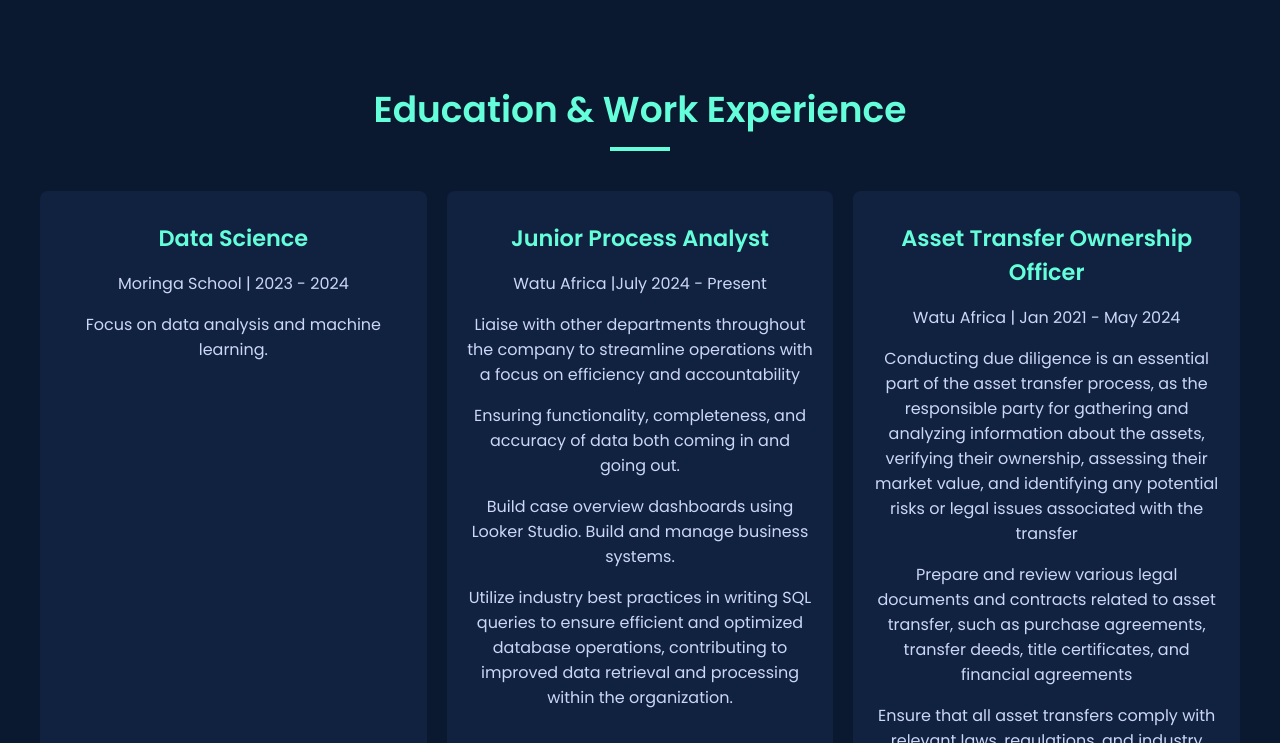
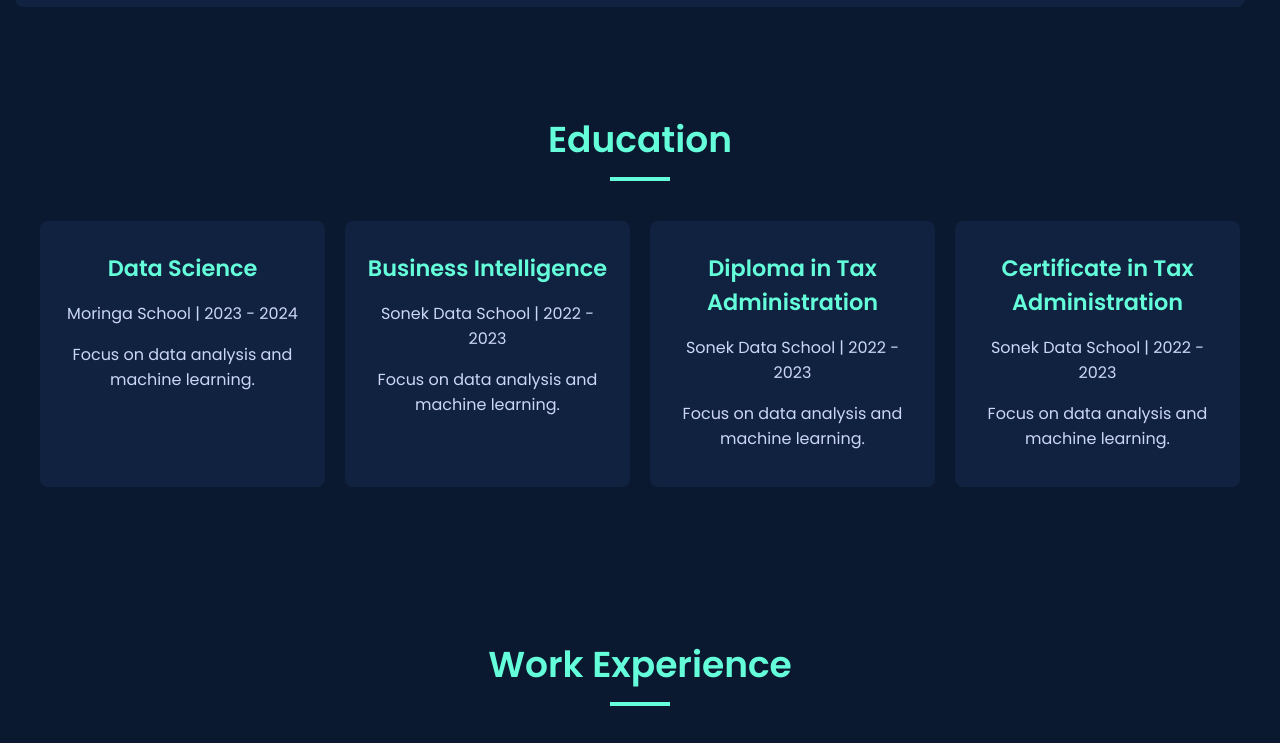
Before and after one commit to rodgersbunde/Portfolio, a plain HTML site: page index.html in a window 1280 px wide. Shown: the part 1056-1799 px from the top of the page. Drawn offline with Linux system fonts and the light colour scheme.

Commit message:
educations ection

```diff
--- a/index.html
+++ b/index.html
@@ -68,6 +68,14 @@
         background: linear-gradient(135deg, #0a192f 30%, #112240);
       }
 
+      #about {
+        text-align: center;
+        margin: 15px;
+        background: #112240;
+        border-radius: 8px;
+        text-align: center;
+      }
+
       .intro img {
         width: 150px;
         height: 150px;
@@ -129,6 +137,36 @@
       #education-work {
         background-color: #0a192f;
         color: #ccd6f6;
+      }
+
+      #education {
+        background-color: #0a192f;
+        color: #ccd6f6;
+      }
+
+      .timeline-education {
+        display: grid;
+        grid-template-columns: repeat(4, 1fr);
+        gap: 20px;
+      }
+
+      .timeline-item-edu {
+        background-color: #112240;
+        padding: 20px;
+        border-radius: 8px;
+        text-align: center;
+        transition: transform 0.3s ease, background-color 0.3s ease;
+      }
+
+      .timeline-item-edu:hover {
+        transform: translateY(-5px);
+        background-color: #1e3a5f;
+      }
+
+      .timeline-item-edu h3 {
+        font-size: 1.4em;
+        margin: 10px 0;
+        color: #64ffda;
       }
 
       .timeline {
@@ -357,7 +395,8 @@
         <ul>
           <li><a href="#home">Home</a></li>
           <li><a href="#about">About</a></li>
-          <li><a href="#education-work">Education & Work</a></li>
+          <li><a href="#education">Education</a></li>
+          <li><a href="#education-work">Work</a></li>
           <li><a href="#skills">Skills</a></li>
           <li><a href="#projects">Projects</a></li>
           <li><a href="#contact">Contact</a></li>
@@ -378,46 +417,93 @@
     <!-- About Section -->
     <section id="about">
       <h2>About Me</h2>
-      <p>A prudent, highly skilled, and detail-oriented Data Scientist with a strong background in
-            data analysis, machine learning, and business strategy. Proficient in gathering,
-            organizing, and interpreting complex data sets to extract meaningful insights and
-            identify trends. Experienced in developing and implementing advanced analytics and
-            machine learning models to improve operational efficiency and drive informed decision making. Possesses excellent problem-solving abilities coupled with effective
-            communication skills to collaborate with cross-functional teams and stakeholders at all
-            levels.</p>
+      <p>
+        A prudent, highly skilled, and detail-oriented Data Scientist with a
+        strong background in data analysis, machine learning, and business
+        strategy. Proficient in gathering, organizing, and interpreting complex
+        data sets to extract meaningful insights and identify trends.
+        Experienced in developing and implementing advanced analytics and
+        machine learning models to improve operational efficiency and drive
+        informed decision making. Possesses excellent problem-solving abilities
+        coupled with effective communication skills to collaborate with
+        cross-functional teams and stakeholders at all levels.
+      </p>
     </section>
 
     <!-- Education & Work Section -->
-    <section id="education-work">
-      <h2>Education & Work Experience</h2>
-      <div class="timeline">
-        <div class="timeline-item">
-          <h3>Data Science </h3>
+    <section id="education">
+      <h2>Education</h2>
+      <div class="timeline-education">
+        <div class="timeline-item-edu">
+          <h3>Data Science</h3>
           <p>Moringa School | 2023 - 2024</p>
           <p>Focus on data analysis and machine learning.</p>
         </div>
+        <div class="timeline-item-edu">
+          <h3>Business Intelligence</h3>
+          <p>Sonek Data School | 2022 - 2023</p>
+          <p>Focus on data analysis and machine learning.</p>
+        </div>
+        <div class="timeline-item-edu">
+          <h3>Diploma in Tax Administration</h3>
+          <p>Sonek Data School | 2022 - 2023</p>
+          <p>Focus on data analysis and machine learning.</p>
+        </div>
+        <div class="timeline-item-edu">
+          <h3>Certificate in Tax Administration</h3>
+          <p>Sonek Data School | 2022 - 2023</p>
+          <p>Focus on data analysis and machine learning.</p>
+        </div>
+      </div>
+    </section>
+
+    <!-- Work Section -->
+    <section id="education-work">
+      <h2>Work Experience</h2>
+      <div class="timeline">
         <div class="timeline-item">
           <h3>Junior Process Analyst</h3>
           <p>Watu Africa |July 2024 - Present</p>
-          <p>Liaise with other departments throughout the company to streamline operations with a focus on efficiency and accountability</p>
-          <p>Ensuring functionality, completeness, and accuracy of data both coming in and going out.</p>
-          <p>Build case overview dashboards using Looker Studio. Build and manage business systems.</p>
-          <p>Utilize industry best practices in writing SQL queries to ensure efficient and optimized database operations, contributing to improved data retrieval and processing within the organization.</p>
+          <p>
+            Liaise with other departments throughout the company to streamline
+            operations with a focus on efficiency and accountability
+          </p>
+          <p>
+            Ensuring functionality, completeness, and accuracy of data both
+            coming in and going out.
+          </p>
+          <p>
+            Build case overview dashboards using Looker Studio. Build and manage
+            business systems.
+          </p>
+          <p>
+            Utilize industry best practices in writing SQL queries to ensure
+            efficient and optimized database operations, contributing to
+            improved data retrieval and processing within the organization.
+          </p>
         </div>
         <div class="timeline-item">
           <h3>Asset Transfer Ownership Officer</h3>
           <p>Watu Africa | Jan 2021 - May 2024</p>
-          <p>Conducting due diligence is an essential part of the asset transfer process, as
-            the responsible party for gathering and analyzing information about the assets,
-            verifying their ownership, assessing their market value, and identifying any
-            potential risks or legal issues associated with the transfer</p>
-          <p>Prepare and review various legal documents and contracts related to asset
-            transfer, such as purchase agreements, transfer deeds, title certificates, and
-            financial agreements</p>
-          <p>Ensure that all asset transfers comply with relevant laws, regulations, and
-            industry standards. This includes understanding and adhering to legal
-            requirements, tax obligations, licensing procedures, and any other applicable
-            regulations specific to the assets being transferred</p>
+          <p>
+            Conducting due diligence is an essential part of the asset transfer
+            process, as the responsible party for gathering and analyzing
+            information about the assets, verifying their ownership, assessing
+            their market value, and identifying any potential risks or legal
+            issues associated with the transfer
+          </p>
+          <p>
+            Prepare and review various legal documents and contracts related to
+            asset transfer, such as purchase agreements, transfer deeds, title
+            certificates, and financial agreements
+          </p>
+          <p>
+            Ensure that all asset transfers comply with relevant laws,
+            regulations, and industry standards. This includes understanding and
+            adhering to legal requirements, tax obligations, licensing
+            procedures, and any other applicable regulations specific to the
+            assets being transferred
+          </p>
         </div>
       </div>
     </section>
@@ -447,7 +533,7 @@
         <div class="skill-item">
           <span class="skill-name">Business Intelligence</span>
           <div class="skill-bar">
-            <div class="skill-level bi "></div>
+            <div class="skill-level bi"></div>
           </div>
         </div>
         <div class="skill-item">
@@ -517,9 +603,7 @@
         free to reach out to me. I'm always open to new projects and
         collaborations!
       </p>
-      <a href="roggybunde@gmail.com" class="contact-button"
-        >Get in Touch</a
-      >
+      <a href="roggybunde@gmail.com" class="contact-button">Get in Touch</a>
 
       <div class="social-icons">
         <a
```
